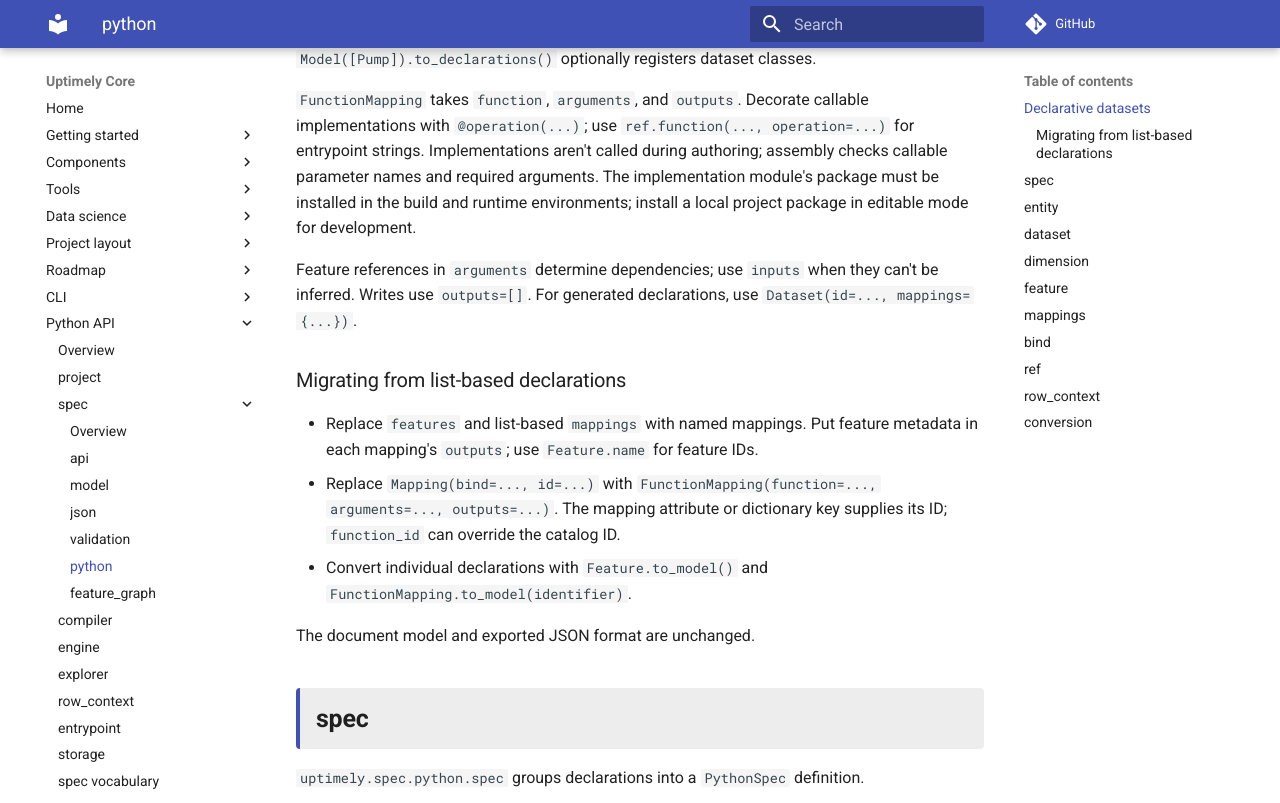
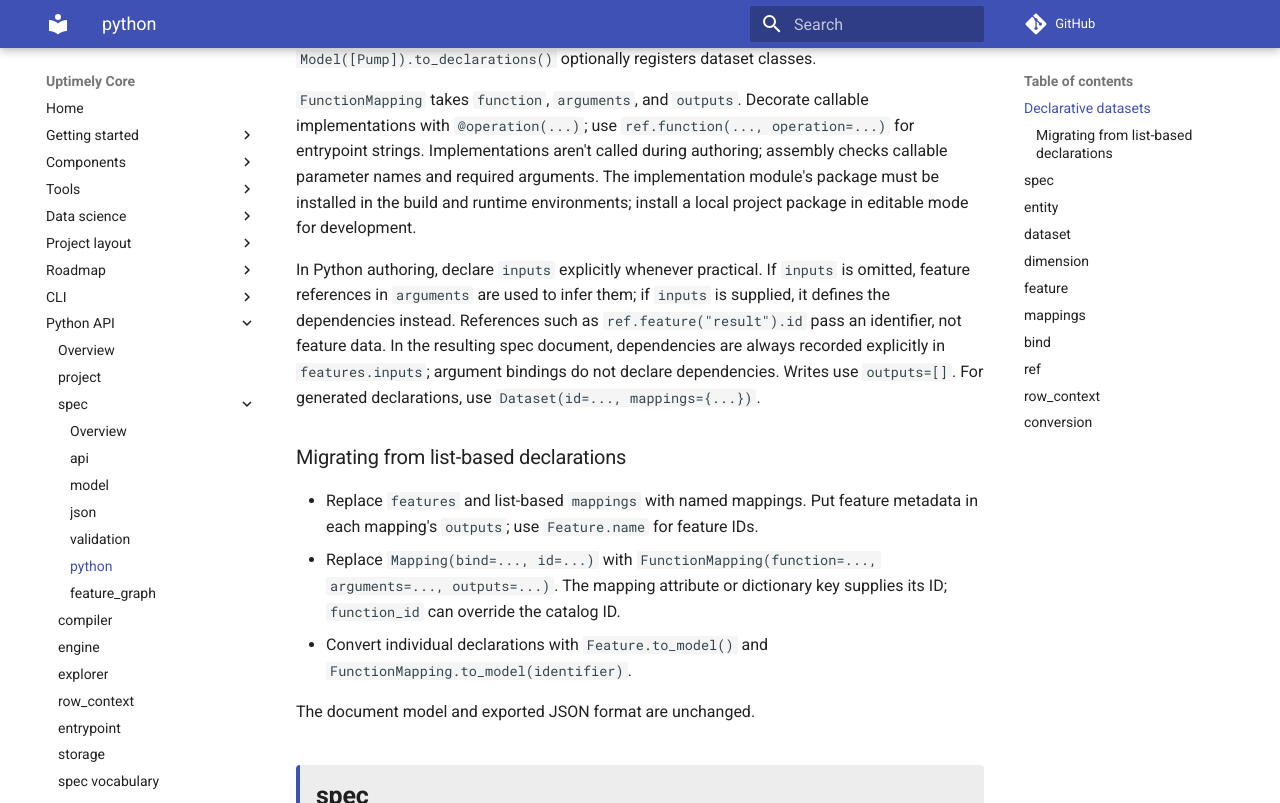
Before and after one commit to uptimely-ai/uptimely-core, an MkDocs documentation site: the page built from docs/python/python.md, in a window 1280 px wide and 900 px high, scrolled down 1369 px, cut to the strip 0-803 px from the top of the window. Built offline with MkDocs 1.6.1 and Material for MkDocs 9.7.7, drawn with Linux system fonts in a browser that asks for light colours; comment, search, counter and statistics services are not loaded.

Commit message:
Clarify in developer docs input declaration methhod and order

```diff
--- a/docs/python/python.md
+++ b/docs/python/python.md
@@ -76,9 +76,13 @@ checks callable parameter names and required arguments.
 The implementation module's package must be installed in the build and runtime
 environments; install a local project package in editable mode for development.
 
-Feature references in `arguments` determine dependencies; use `inputs` when they
-can't be inferred. Writes use `outputs=[]`. For generated declarations, use
-`Dataset(id=..., mappings={...})`.
+In Python authoring, declare `inputs` explicitly whenever practical. If
+`inputs` is omitted, feature references in `arguments` are used to infer them;
+if `inputs` is supplied, it defines the dependencies instead. References such
+as `ref.feature("result").id` pass an identifier, not feature data. In the
+resulting spec document, dependencies are always recorded explicitly in
+`features.inputs`; argument bindings do not declare dependencies. Writes use
+`outputs=[]`. For generated declarations, use `Dataset(id=..., mappings={...})`.
 
 ### Migrating from list-based declarations
 
```
Also changed, not shown: 1 other file.
